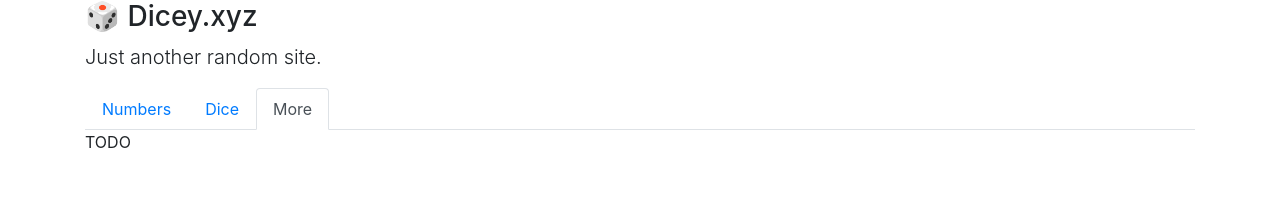
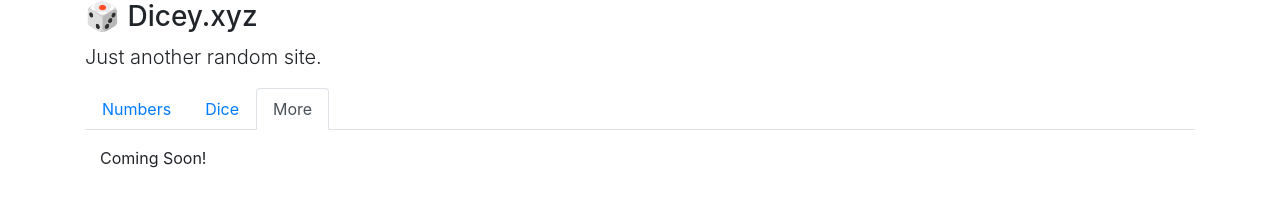
Before and after one commit to theimpostor/dicey, a website built with webpack: page src/index.html in a window 1280 px wide. Both pictures are taken after a click on the tab "More". Built offline with nearby package versions, Linux system fonts and the light colour scheme.

Commit message:
change todo to coming soon

```diff
--- a/src/index.html
+++ b/src/index.html
@@ -88,7 +88,13 @@
             </div>
           </div>
         </div>
-        <div class="tab-pane fade" id="kard-content" role="tabpanel" aria-labelledby="kard-content-tab">TODO</div>
+        <div class="tab-pane fade" id="kard-content" role="tabpanel" aria-labelledby="kard-content-tab">
+          <div class="container">
+            <div class="mt-3">
+              <p>Coming Soon!</p>
+            </div>
+          </div>
+        </div>
       </div>
 
     </div>
```
